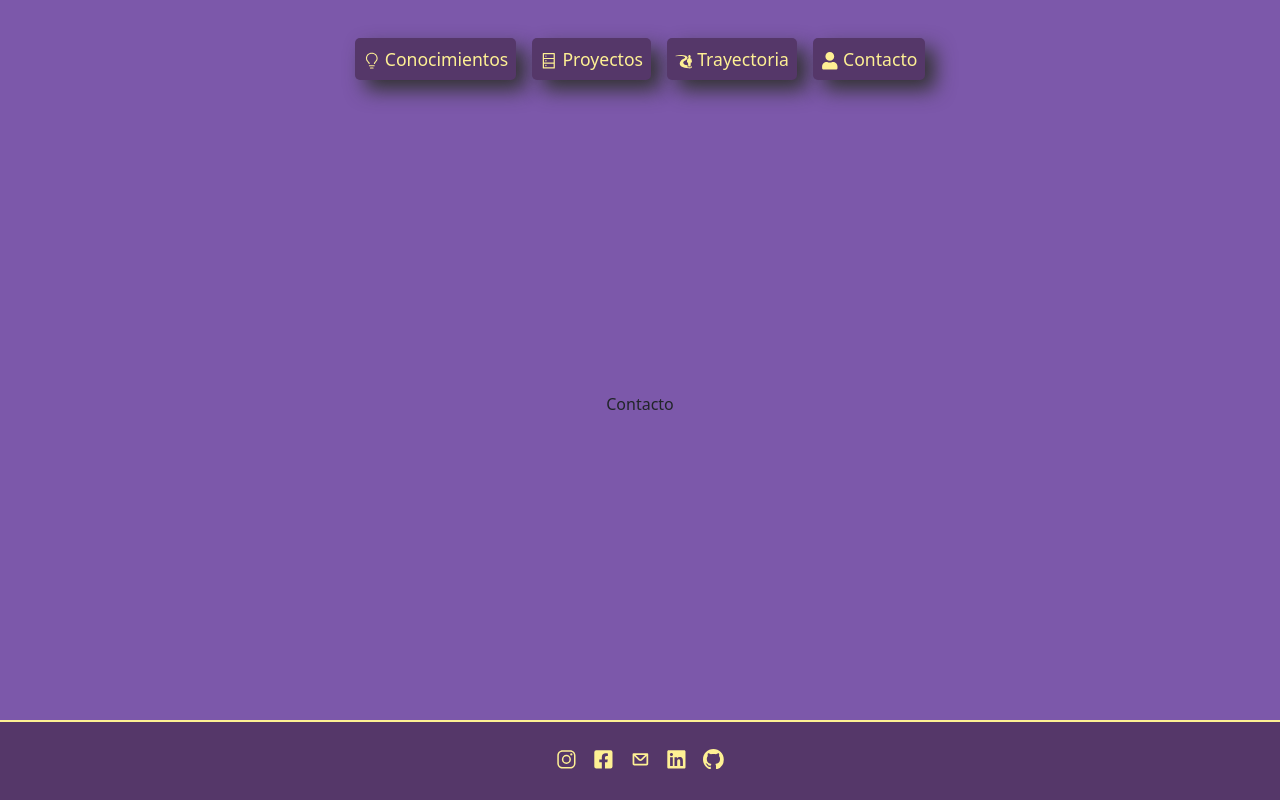
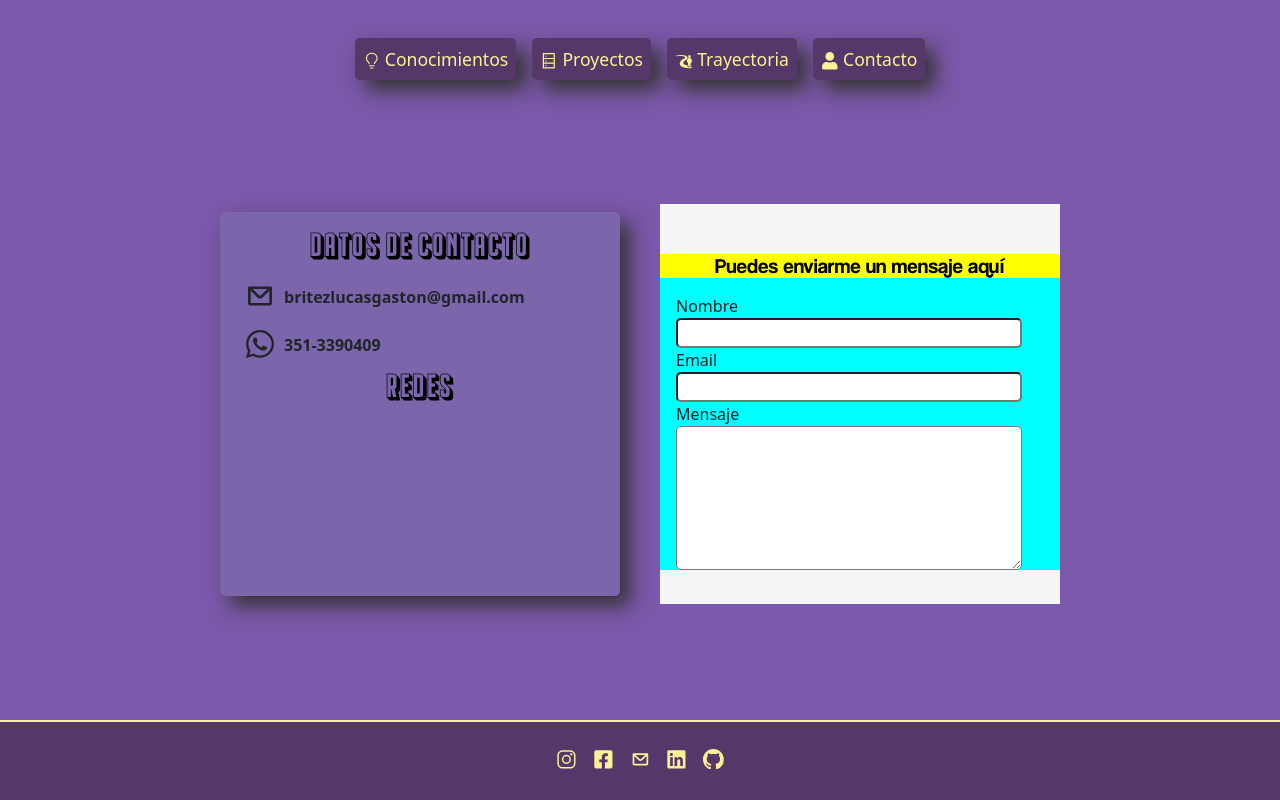
Before and after one commit to CaluBritez/PortFolio, a React (Vite) app: page / in a window 1280 px wide. Both pictures are taken after a click on the link "Contacto". Built offline with nearby package versions, Linux system fonts and the light colour scheme.

Commit message:
contacto en camino

```diff
--- a/src/components/Contacto.jsx
+++ b/src/components/Contacto.jsx
@@ -1,6 +1,66 @@
+import './css/Contacto.css';
+import { CgMail } from "react-icons/cg";
+import { FaWhatsapp } from "react-icons/fa";
+
 
 export const Contacto = () => {
+
+
+
   return (
-    <div>Contacto</div>
+
+
+    <div id='box-main-body-contacto'>
+
+      <div id='box-main-contacto-datos'>
+
+        <div id='box-main-contacto-datos-textOne'>
+          <h5 className='titulo-negro'>Datos de Contacto</h5>
+        </div>
+
+        <div className='box-main-contacto-datos-textCar'>
+          <div className='box-main-contacto-datos-textCar-icon'>
+            <p><CgMail /></p>
+          </div>
+          <div className='box-main-contacto-datos-textCar-text'>
+            <p>britezlucasgaston@gmail.com</p>
+          </div>
+        </div>
+
+        <div className='box-main-contacto-datos-textCar'>
+          <div className='box-main-contacto-datos-textCar-icon'>
+            <p><FaWhatsapp /></p>
+          </div>
+          <div className='box-main-contacto-datos-textCar-text'>
+            <p>351-3390409</p>
+          </div>
+        </div>
+
+        <div id='box-main-contacto-datos-textTwo'>
+          <h5 className='titulo-negro'>Redes</h5>
+        </div>
+
+
+      </div>
+
+      <div id='box-main-contacto-mandarEmail'>
+
+        <div id='box-main-contacto-mandarEmail-textOne'>
+          <h5>Puedes enviarme un mensaje aquí</h5>
+        </div>
+        <form action="">
+          <label htmlFor="nombre">Nombre</label>
+          <input type="text" id="nombre" />
+
+          <label htmlFor="email">Email</label>
+          <input type="email" id="email" />
+
+          <label htmlFor="mensaje">Mensaje</label>
+          <textarea id="mensaje"></textarea>
+        </form>
+
+      </div>
+
+    </div>
   )
 }
--- /dev/null
+++ b/src/components/css/Contacto.css
@@ -0,0 +1,136 @@
+/*
+AZUL: #413F8A
+LILA MEDIO: #7C58AA
+LILA OSCURO: #553769
+ROSA: D277BD
+BEIGE: #FEC2B5
+ORIGINAL BEIGE:#FEF094
+CELESTE: BCA2E7
+
+#7B66AB
+
+*/
+
+#box-main-body-contacto {
+    display: flex;
+    justify-content: center;
+    align-items: center;
+    height: 34rem;
+    width: 70%;
+}
+
+#box-main-contacto-datos {
+    display: flex;
+    flex-direction: column;
+    justify-content: flex-start;
+    align-items: center;
+    height: 24rem;
+    width: 25rem;
+    background-color: #7B66AB;
+    box-shadow: 10px 10px 20px #333333;
+    border-radius: 5px;
+    margin-right: 2.5rem;
+    padding-top: 1rem;
+}
+#box-main-contacto-datos-textOne {
+    display: flex;
+    justify-content: center;
+    align-items: center;
+    height: auto;
+    width: 100%;
+}
+.titulo-negro{
+    color: black;
+    font-size: 2.1rem;
+    font-family: 'franchise';
+    margin: 0;
+    padding: 0;
+}
+.box-main-contacto-datos-textCar {
+  width: 100%;
+  height: auto;
+  display: flex;
+  justify-content: center;
+  align-items: center;
+}
+.box-main-contacto-datos-textCar-icon {
+  height: auto;
+  text-align: center;
+  display: flex;
+  justify-content: center;
+  align-items: center;
+}
+.box-main-contacto-datos-textCar-icon p{
+  margin: 0;
+  padding: 0;
+  font-size: 2rem;
+}
+.box-main-contacto-datos-textCar-text {
+  width: 80%;
+  height: auto;
+}
+.box-main-contacto-datos-textCar-text p{
+  margin-top: 0.6rem;
+  margin-bottom: 0;
+  margin-left: 0.5rem;
+  padding: 0;
+  font-weight: bold;
+
+}
+
+#box-main-contacto-datos-textTwo {
+  display: flex;
+  justify-content: center;
+  align-items: center;
+  height: auto;
+  width: 100%;
+  margin-top: 0.3rem;
+}
+
+
+#box-main-contacto-mandarEmail {
+    display: flex;
+    flex-direction: column;
+    justify-content: center;
+    align-items: center;
+    height: 400px;
+    width: 400px;
+    background-color: #f5f5f5;
+    padding-top: 1rem;
+
+}
+#box-main-contacto-mandarEmail-textOne {
+  display: flex;
+  justify-content: center;
+  align-items: center;
+  height: auto;
+  width: 100%;
+  background-color: yellow;
+}
+#box-main-contacto-mandarEmail-textOne h5{
+  color: black;
+  font-size: 1.3rem;
+  font-family: 'coolvetica';
+  margin: 0;
+  padding: 0;
+}
+#box-main-contacto-mandarEmail form {
+  display: flex;
+  flex-direction: column;
+  justify-content: center;
+  align-items: flex-start;
+  height: auto;
+  width: 100%;
+  background-color: aqua;
+  padding-top: 1rem;
+  padding-left: 1rem;
+}
+#box-main-contacto-mandarEmail form input{
+  border-radius: 5px;
+  width: 90%;
+}
+#box-main-contacto-mandarEmail form textarea{
+  border-radius: 5px;
+  width: 90%;
+  height: 9rem;
+}
```
